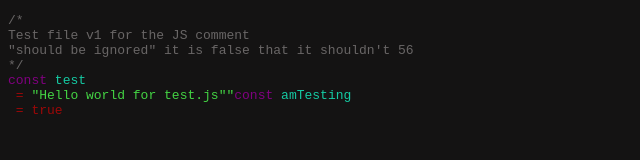
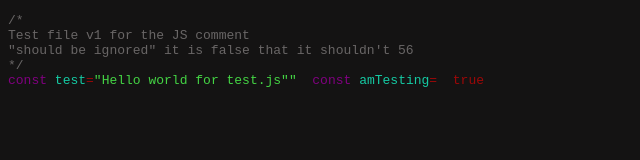
Before and after one commit to ronuma/js-syntax-highlighter, a plain HTML site: page index.html in a window 1280 px wide. Shown: the whole page, without its empty margins (0-640 px from the left). Drawn offline with Linux system fonts and the light colour scheme.

Commit message:
left v2 sorta running, will try new solution

```diff
--- a/index.html
+++ b/index.html
@@ -13,6 +13,4 @@
 Test file v1 for the JS comment
 "should be ignored" it is false that it shouldn't 56
 */
-</span><span class="keyword">const</span><span> </span><span>test</span><span class="boolean">
- = </span><span class="string">"Hello world for test.js""</span><span class="keyword">const</span><span> </span><span>amTesting</span><span class="boolean">
- = </span><span class="boolean">true</span>
+</span><span class="keyword">const</span><span> </span><span>test</span><span class="boolean">=</span><span class="string">"Hello world for test.js""</span><span>  </span><span class="keyword">const</span><span> </span><span>amTesting</span><span class="boolean">=</span><span>  </span><span class="boolean">true</span>
```
Also changed, not shown: 1 other file.
